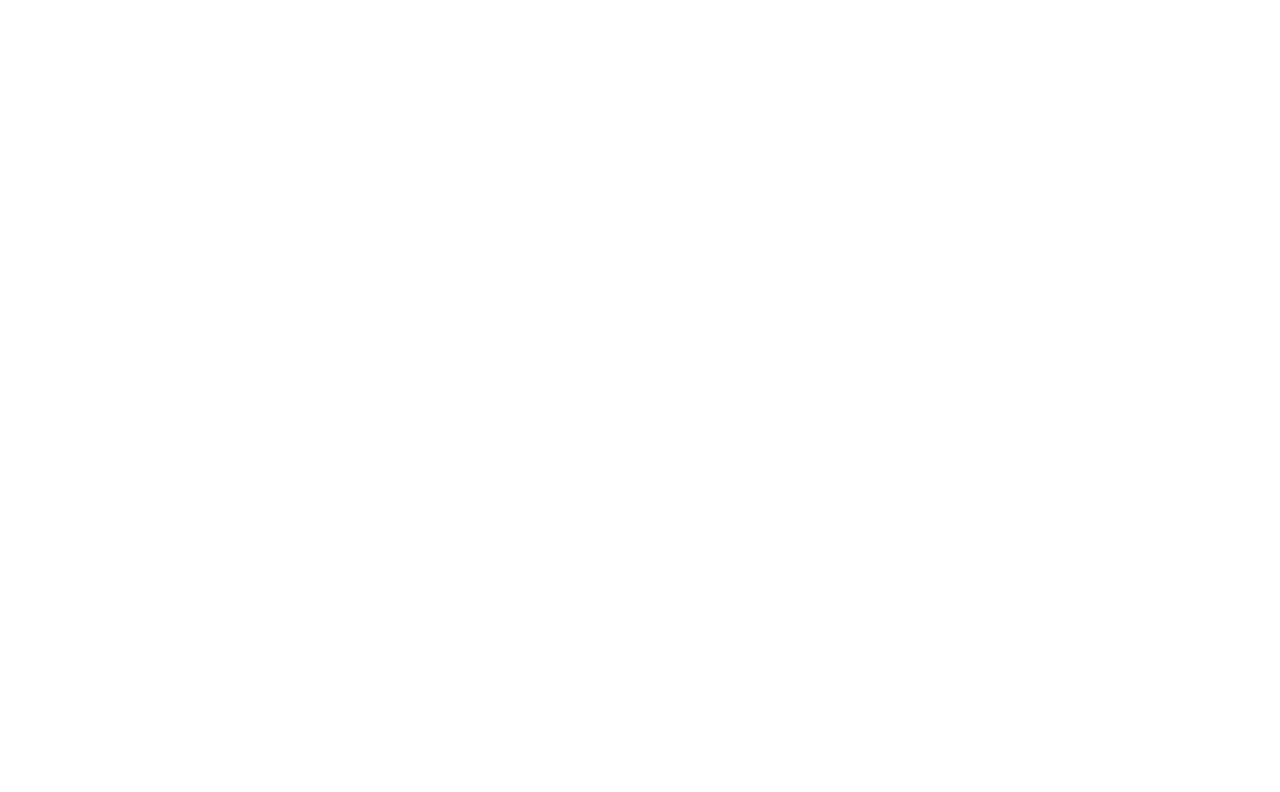
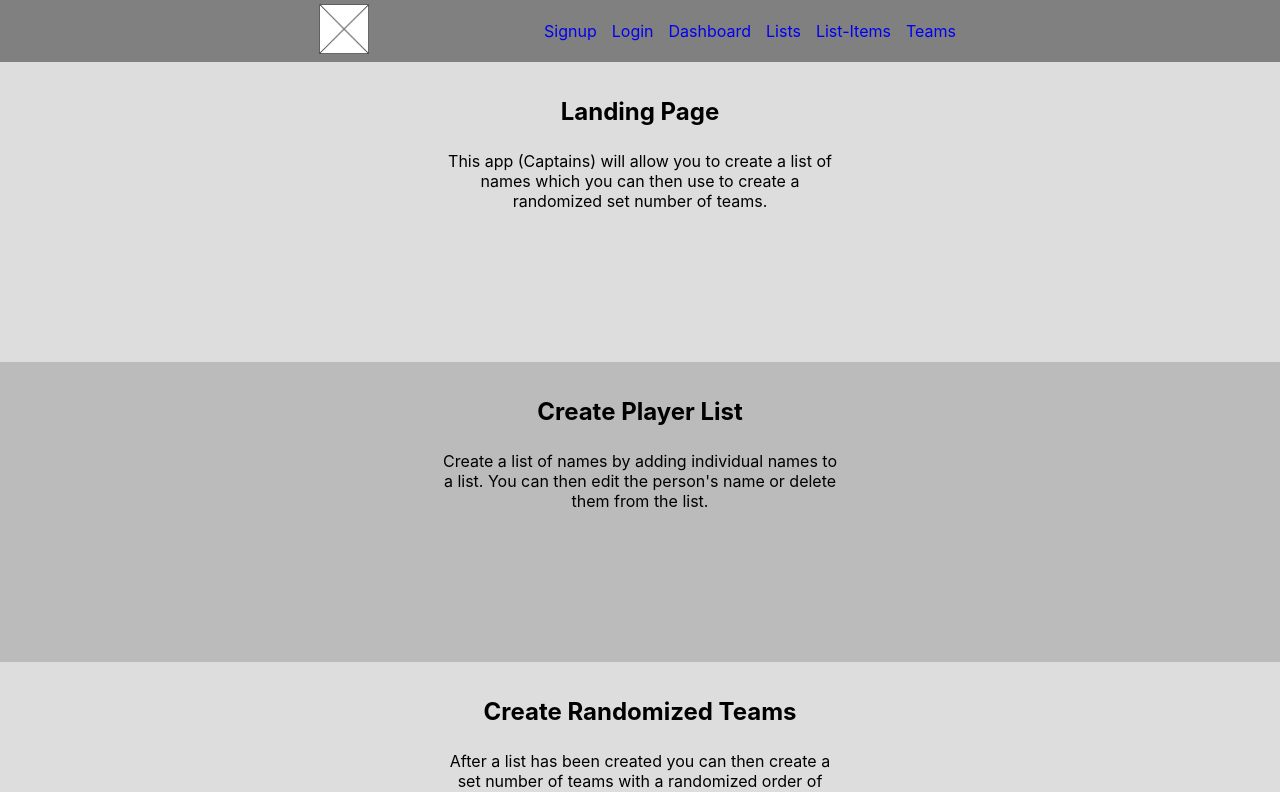
Before and after one commit to denver92john/captains-client, a React (Create React App) app: page / in a window 1280 px wide. Shown: the top 792 px of the page. Built offline with nearby package versions, Linux system fonts and the light colour scheme.

Commit message:
html wireframe landing page

```diff
--- a/src/components/App/App.css
+++ b/src/components/App/App.css
@@ -2,37 +2,19 @@
   text-align: center;
 }
 
-.App-logo {
-  height: 40vmin;
-  pointer-events: none;
+.App-header {
+  background-color: #808080;
 }
 
-@media (prefers-reduced-motion: no-preference) {
-  .App-logo {
-    animation: App-logo-spin infinite 20s linear;
-  }
+.wrapper {
+  max-width: 400px;
+  margin: auto;
 }
 
-.App-header {
-  background-color: #282c34;
-  min-height: 100vh;
-  display: flex;
-  flex-direction: column;
-  align-items: center;
-  justify-content: center;
-  font-size: calc(10px + 2vmin);
-  color: white;
+.section-header {
+  padding: 25px;
 }
 
-.App-link {
-  color: #61dafb;
+.section-div {
+
 }
-
-@keyframes App-logo-spin {
-  from {
-    transform: rotate(0deg);
-  }
-  to {
-    transform: rotate(360deg);
-  }
-}
--- a/src/components/App/App.js
+++ b/src/components/App/App.js
@@ -8,14 +8,17 @@
 import NotFoundPage from '../../routes/LoginPage/LoginPage';
 import SignupPage from '../../routes/SignupPage/SignupPage';
 import TeamsPage from '../../routes/TeamsPage/TeamsPage';
+import Nav from '../Nav/Nav';
 import './App.css';
 
 class App extends Component {
   render() {
     return (
       <div className="App">
-        <header></header>
-        <main>
+        <header className="App-header">
+          <Nav />
+        </header>
+        <main className="App-main">
           <Switch>
             <Route
               path={'/'}
--- /dev/null
+++ b/src/components/Nav/Nav.css
@@ -0,0 +1,27 @@
+.navbar {
+    min-height: 40px;
+    max-width: 650px;
+    margin: auto;
+    padding: 4px;
+    display: flex;
+    justify-content: space-between;
+    align-items: center;
+}
+
+.logo {
+    width: 50px;
+}
+
+.nav-links {
+    list-style-type: none;
+}
+
+.nav-links li {
+    display: inline-block;
+    margin-left: 5px;
+}
+
+.nav-link {
+    padding: 5px;
+    text-decoration: none;
+}
--- /dev/null
+++ b/src/components/Nav/Nav.js
@@ -0,0 +1,73 @@
+import React, {Component} from 'react';
+import {Link} from 'react-router-dom';
+import logo from '../../img/wireframe-box.jpg';
+import './Nav.css';
+
+class Nav extends Component {
+    render() {
+        return (
+            <nav className="navbar">
+                <div className="logo-div">
+                    <Link
+                        to="/"
+                    >
+                        <img src={logo} alt="" className="logo" />
+                    </Link>
+                </div>
+
+                <ul className="nav-links">
+                    <li>
+                        <Link
+                            className="nav-link"
+                            to="/signup"
+                        >
+                            Signup
+                        </Link>
+                    </li>
+                    <li>
+                        <Link
+                            className="nav-link"
+                            to="/login"
+                        >
+                            Login
+                        </Link>
+                    </li>
+                    <li>
+                        <Link
+                            className="nav-link"
+                            to="/dashboard"
+                        >
+                            Dashboard
+                        </Link>
+                    </li>
+                    <li>
+                        <Link
+                            className="nav-link"
+                            to="/lists"
+                        >
+                            Lists
+                        </Link>
+                    </li>
+                    <li>
+                        <Link
+                            className="nav-link"
+                            to="/list-items"
+                        >
+                            List-Items
+                        </Link>
+                    </li>
+                    <li>
+                        <Link
+                            className="nav-link"
+                            to="/teams"
+                        >
+                            Teams
+                        </Link>
+                    </li>
+                </ul>
+            </nav>
+        );
+    }
+}
+
+export default Nav;
--- /dev/null
+++ b/src/components/Utils/Utils.css
@@ -0,0 +1,23 @@
+.button {}
+
+.input {}
+
+.form {}
+
+.section {
+    min-height: 300px;
+    padding: 10px;
+    background-color: #ddd;
+}
+
+.section:nth-child(even) {
+    background-color: #bbb;
+}
+
+.hero {
+
+}
+
+.required {}
+
+.label {}
--- /dev/null
+++ b/src/components/Utils/Utils.js
@@ -0,0 +1,30 @@
+import React from 'react';
+import './Utils.css';
+
+export function Button({className, ...props}) {
+    return <button className={['button', className].join(' ')} {...props} />
+}
+
+export function Input({className, ...props}) {
+    return <input className={['input', className].join(' ')} {...props} />
+}
+
+export function Form({className, ...props}) {
+    return <form className={['form', className].join(' ')} {...props} />
+}
+
+export function Section({className, ...props}) {
+    return <section className={['section', className].join(' ')} {...props} />
+}
+
+export function Required({className, ...props}) {
+    return (
+        <span className={['required', className].join(' ')} {...props}>
+            &#42;
+        </span>
+    );
+}
+
+export function Label({className, ...props}) {
+    return <label className={['label', className].join(' ')} {...props} />
+}
--- a/src/index.css
+++ b/src/index.css
@@ -1,5 +1,10 @@
+* {
+  box-sizing: border-box;
+  margin: 0;
+  padding: 0;
+}
+
 body {
-  margin: 0;
   font-family: -apple-system, BlinkMacSystemFont, 'Segoe UI', 'Roboto', 'Oxygen',
     'Ubuntu', 'Cantarell', 'Fira Sans', 'Droid Sans', 'Helvetica Neue',
     sans-serif;
--- a/src/routes/LandingPage/LandingPage.js
+++ b/src/routes/LandingPage/LandingPage.js
@@ -1,9 +1,48 @@
 import React, {Component} from 'react';
+import {Section} from '../../components/Utils/Utils';
 
 class LandingPage extends Component {
     render() {
         return (
-            <div></div>
+            <div>
+                <Section className="hero">
+                    <div className="wrapper">
+                        <header className="section-header">
+                            <h1>Landing Page</h1>
+                        </header>
+                        <div className="section-div">
+                            This app (Captains) will allow you to create a list of names which you can then use to create a randomized set number of teams.
+                        </div>
+                    </div>
+                </Section>
+                <Section>
+                    <div className="wrapper">
+                        <header className="section-header">
+                            <h2>Create Player List</h2>
+                        </header>
+                        <div className="section-div">
+                            Create a list of names by adding individual names to a list. You can then edit the person's name or delete them from the list.
+                        </div>
+                    </div>
+                </Section>
+                <Section>
+                    <div className="wrapper">
+                        <header className="section-header">
+                            <h2>Create Randomized Teams</h2>
+                        </header>
+                        <div className="section-div">
+                            After a list has been created you can then create a set number of teams with a randomized order of said list.
+                        </div>
+                    </div>
+                </Section>
+                <Section>
+                    <div className="wrapper">
+                        <header className="section-header">
+                            <h2>User Demo Account</h2>
+                        </header>
+                    </div>
+                </Section>
+            </div>
         );
     }
 }
```
Also changed, not shown: src/img/wireframe-box.jpg (added).
